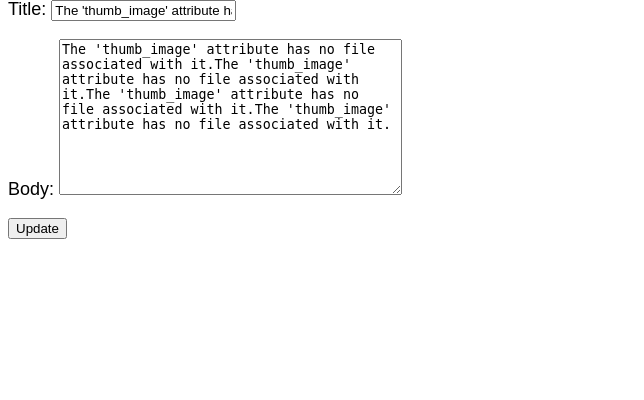
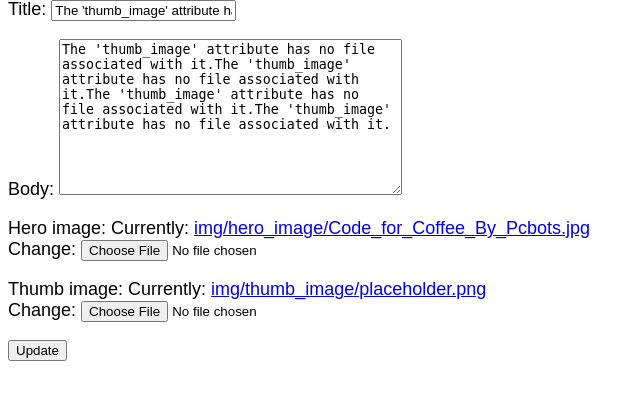
Before and after one commit to aidataguy/django_blog, a Django app: page /post/1/edit/ in a window 1280 px wide. Shown: the part 193-593 px from the top of the page, without its empty margins (0-644 px from the left). Run offline with Django 3.2, Linux system fonts and the light colour scheme; data comes from the database, SQL or seed files in the repository; both versions use the stored data as it was after the commit; some web fonts are replaced.

Commit message:
Added Image uplaad Facility

```diff
--- a/blog/models.py
+++ b/blog/models.py
@@ -6,6 +6,8 @@ class Post(models.Model):
     title = models.CharField(max_length=200)
     author = models.ForeignKey('auth.user', on_delete=models.CASCADE,)
     body = models.TextField()
+    hero_image = models.ImageField(null=True, upload_to="img/hero_image/")
+    thumb_image = models.ImageField(null=True, upload_to="img/thumb_image/")
 
     def __str__(self):
         return self.title
--- a/blog/views.py
+++ b/blog/views.py
@@ -19,12 +19,12 @@ class BlogDetailView(DetailView):
 class BlogCreateView(CreateView):
     model = Post
     template_name = 'post_new.html'
-    fields = ['title', 'author', 'body']
+    fields = ['title', 'author', 'body', 'hero_image', 'thumb_image']
 
 class BlogUpdateView(UpdateView):
     model = Post
     template_name = 'post_edit.html'
-    fields = ['title', 'body']
+    fields = ['title', 'body', 'hero_image', 'thumb_image']
 
 class BlogDeleteView(DeleteView):
     model = Post
--- a/blog_project/settings.py
+++ b/blog_project/settings.py
@@ -120,3 +120,7 @@ USE_TZ = True
 
 STATIC_URL = '/static/'
 STATICFILES_DIRS = [os.path.join(BASE_DIR, 'static')]
+
+
+MEDIA_URL = '/media/'
+MEDIA_ROOT = os.path.join(BASE_DIR, 'media')
--- a/blog_project/urls.py
+++ b/blog_project/urls.py
@@ -1,22 +1,13 @@
-"""blog_project URL Configuration
-
-The `urlpatterns` list routes URLs to views. For more information please see:
-    https://docs.djangoproject.com/en/2.1/topics/http/urls/
-Examples:
-Function views
-    1. Add an import:  from my_app import views
-    2. Add a URL to urlpatterns:  path('', views.home, name='home')
-Class-based views
-    1. Add an import:  from other_app.views import Home
-    2. Add a URL to urlpatterns:  path('', Home.as_view(), name='home')
-Including another URLconf
-    1. Import the include() function: from django.urls import include, path
-    2. Add a URL to urlpatterns:  path('blog/', include('blog.urls'))
-"""
 from django.contrib import admin
 from django.urls import path, include
+
+from django.conf import settings
+from django.conf.urls.static import static
 
 urlpatterns = [
     path('admin/', admin.site.urls),
     path('', include('blog.urls')),
 ]
+
+if settings.DEBUG:
+    urlpatterns += static(settings.MEDIA_URL, document_root=settings.MEDIA_ROOT)
--- a/templates/detail.html
+++ b/templates/detail.html
@@ -5,6 +5,7 @@
 <div class="post-entry">
         <h2>{{ post.title }}</h2>
         <p>{{ post.body }}</p>
+        <img src="{{ post.hero_image.url }}" alt="img"><br>
         <a href="{% url 'post_edit' post.pk %}">+ Edit Blog Post</a>
         <a href="{% url 'post_delete' post.pk %}">+ Delete Blog Post</a>
 </div>
--- a/templates/home.html
+++ b/templates/home.html
@@ -6,6 +6,7 @@
     {% for post in object_list %}
     <h2><a href="{% url 'post_detail' post.pk %}">{{ post.title }}</a></h2>
     <hr>
+    <img src="{{ post.thumb_image.url }}" alt="img">
     <p>{{ post.body }} </p>
     {% endfor %}
 </div>
--- a/templates/post_edit.html
+++ b/templates/post_edit.html
@@ -3,7 +3,7 @@
  {% block content %}
 
     <h1>Edit Post</h1>
-    <form action="" method="post">
+    <form action="" method="post" enctype="multipart/form-data">
         {% csrf_token %}
         {{ form.as_p}}
         <input type="submit" value="Update">
--- a/templates/post_new.html
+++ b/templates/post_new.html
@@ -3,7 +3,7 @@
  {% block content %}
 
     <h1>New Post</h1>
-    <form action="" method="post">
+    <form action="" method="post"  enctype="multipart/form-data">
         {% csrf_token %}
         {{ form.as_p}}
         <input type="submit" value="Save">
```
Also changed, not shown: blog/migrations/0002_auto_20181025_1419.py (added), db.sqlite3, media/img/Code_for_Coffee_By_Pcbots.jpg (added), media/img/hero_image/Code_for_Coffee_By_Pcbots.jpg (added), media/img/placeholder.png (added), media/img/placeholder_lXkmrIR.png (added), media/img/thumb_image/placeholder.png (added), placeholder.png (added), 2 other files.
